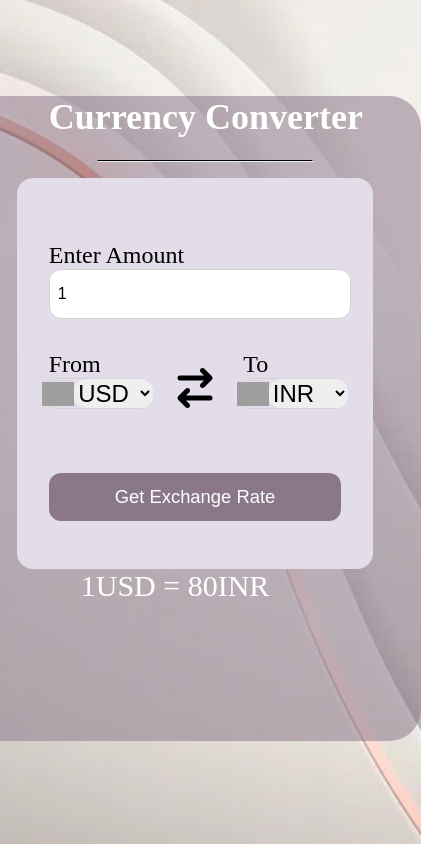
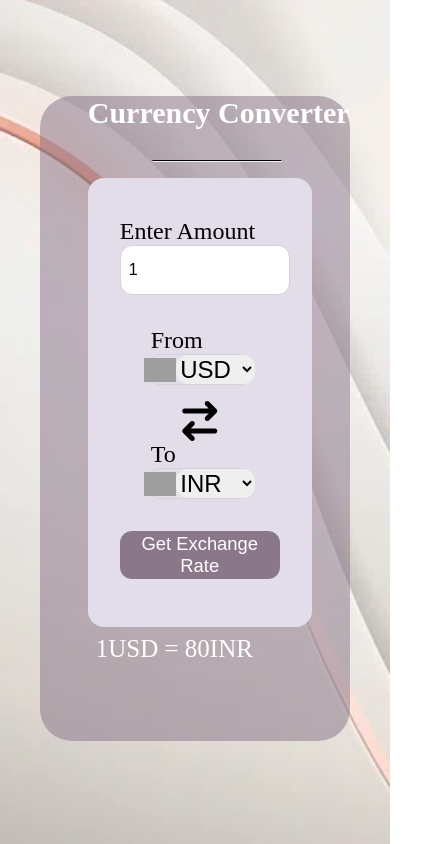
Before and after one commit to jayshreejatpr/Currency-converter, a plain HTML site: page index.html in a window 390 px wide. Shown: the whole page, 421 px wide, since content can reach past the window. Drawn offline with Linux system fonts and the light colour scheme; no server answers; grey boxes are pictures that could not be loaded.

Commit message:
Made Responsive

```diff
--- a/style.css
+++ b/style.css
@@ -19,7 +19,7 @@
     padding: 3rem;
     border-radius: 2rem;
     min-height: 65vh;
-    width: 100vw;
+    width: 55vw;
   }
 
   .heading {
@@ -28,15 +28,15 @@
     position: fixed;
     top: 5rem;
     font-size: 3rem;
-    margin-left: 9rem;
     padding-top: 1rem;
+    margin-left: 14rem;
   }
 
   hr {
     border-top: 1px solid black;
-    width: 40%;
+    width: 20vw;
     margin: 2rem;
-    margin-left: 12rem;
+    margin-left: 16rem;
   }
 
   .container {
@@ -46,7 +46,7 @@
     padding: 2rem;
     border-radius: 1rem;
     min-height: 35vh;
-    width: 75vw;
+    width: 50vw;
     font-size: 1.5rem;
   }
 
@@ -105,7 +105,7 @@
     font-size: 3rem;
     color: #fff;
     font-family: 'Amiri', serif;
-    margin-left: 12rem;
+    margin-left: 15rem;
   }
 
   form button {
@@ -118,28 +118,41 @@
   }
 
   @media screen and (max-width: 600px) {
-    .container {
+    body{
+      display: flex;
+      justify-content: center;
       align-items: center;
     }
-
   .heading {
-    font-size: 36px;
-    margin-left: 2rem;
+    position: absolute;
+    font-size: 30px;
+    margin-left: 0rem;
   }
 
   hr {
 		width: 60%;
     margin: 1rem;
-    margin-left: 5rem;
+    margin-left: 4rem;
 	}
 
-  form {
-    margin: 2rem 0 1rem 0;
+  .container {
+    width: 10rem;
+    padding-top: 0.5rem;
+  }
+
+  .dropdown{
+    display: flex;
+    flex-direction: column;
+  }
+
+  form button{
+    margin-top: 2rem;
   }
 
   .msg {
-    font-size: 30px;
-    margin-left: 4rem;
-    margin-bottom: 5rem;
+    position: absolute;
+    font-size: 25px;
+    margin-left: 0.5rem;
+    margin-top: 0.5rem;
   }
   }
```
